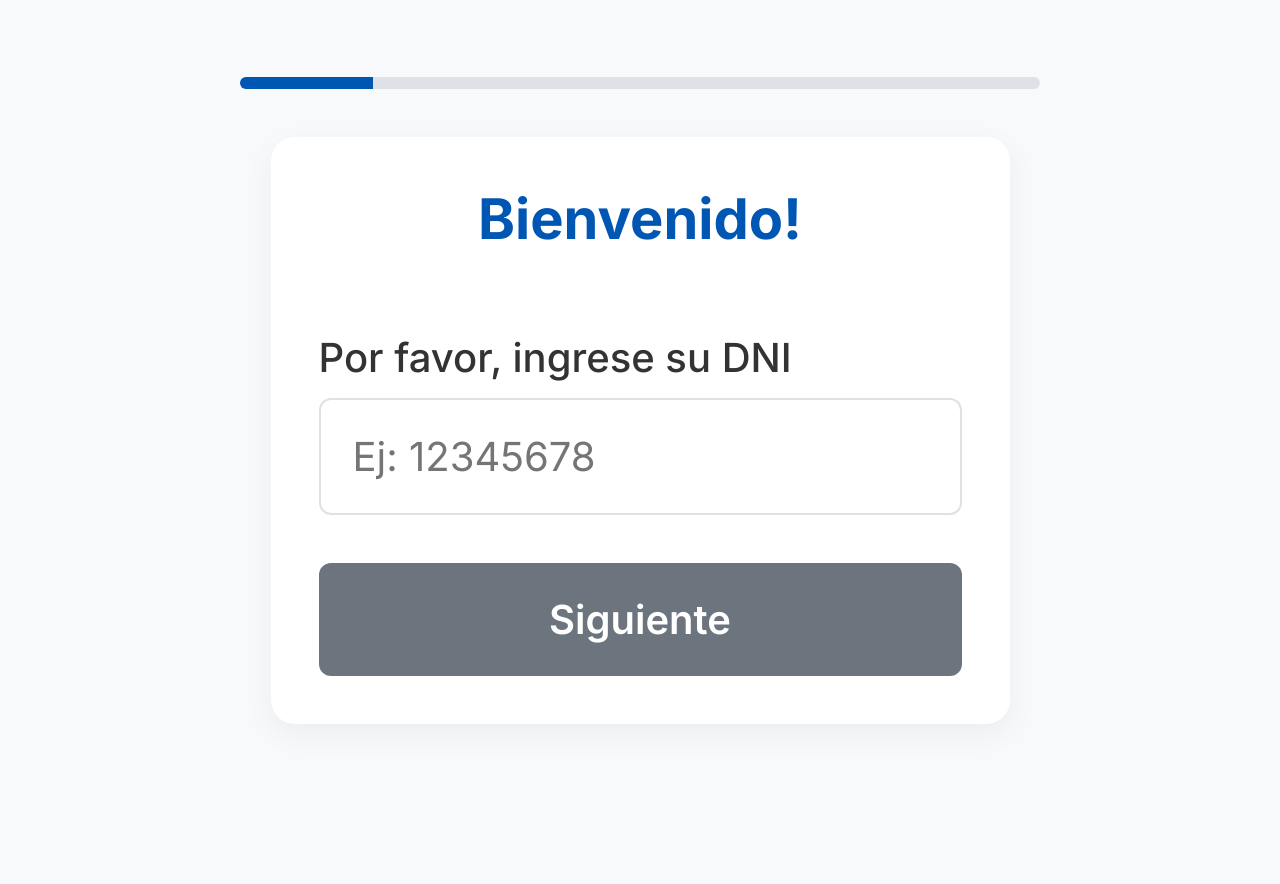
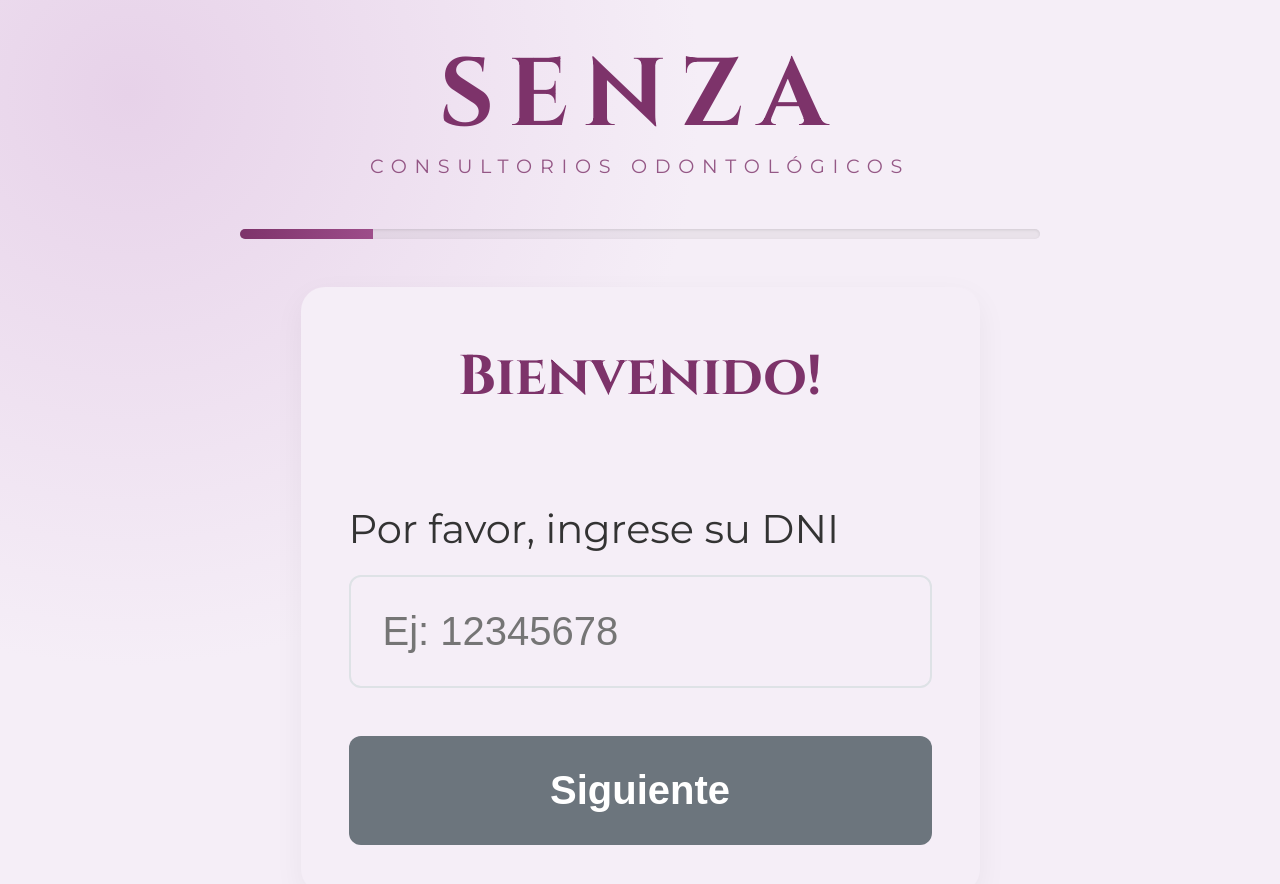
Before and after one commit to Gonzalo32/odonto-app, an Angular app: page /nuevo-paciente in a window 1280 px wide. Shown: the top 884 px of the page. Before the commit the page ends 800 px from the top, so only its background shows below. Built offline with nearby package versions, Linux system fonts and the light colour scheme.

Commit message:
confirmacion de datos7

```diff
--- a/src/app/features/patient-form/patient-form.component.html
+++ b/src/app/features/patient-form/patient-form.component.html
@@ -1,16 +1,11 @@
 <div class="totem-form-container">
-  <!-- Botón Volver (Esquina superior izquierda) -->
-  <button
-    *ngIf="patientFormService.currentStep() > 1"
-    class="btn-back-floating"
-    (click)="patientFormService.previousStep()"
-    aria-label="Volver atrás"
-  >
-    <svg viewBox="0 0 24 24" width="32" height="32" stroke="currentColor" stroke-width="2.5" fill="none" stroke-linecap="round" stroke-linejoin="round">
-      <line x1="19" y1="12" x2="5" y2="12"></line>
-      <polyline points="12 19 5 12 12 5"></polyline>
-    </svg>
-  </button>
+  <!-- Header Brandeado Tipográfico -->
+  <div class="brand-header">
+    <div class="brand-logo-text">
+      <span class="logo-main">SENZA</span>
+      <span class="logo-sub">CONSULTORIOS ODONTOLÓGICOS</span>
+    </div>
+  </div>
 
   <div class="progress-bar-wrapper">
     <div class="progress-indicator" [style.width.%]="(patientFormService.currentStep() / patientFormService.totalSteps()) * 100"></div>
--- a/src/app/features/patient-form/patient-form.component.scss
+++ b/src/app/features/patient-form/patient-form.component.scss
@@ -1,58 +1,77 @@
 .totem-form-container {
   width: 100vw;
-  height: 100vh;
+  min-height: 100vh; /* Permite que el contenedor crezca si el contenido es largo */
   display: flex;
   flex-direction: column;
-  justify-content: center;
+  justify-content: flex-start;
   align-items: center;
   position: relative;
+  background: radial-gradient(circle at 10% 10%, var(--primary-light) 0%, var(--bg-color) 40%);
+  padding: var(--spacing-lg) 2rem;
 }
 
-.btn-back-floating {
-  position: absolute;
-  top: 2rem;
-  left: 2rem;
-  width: 80px;
-  height: 80px;
-  border-radius: 50%;
-  border: none;
-  background: rgba(255, 255, 255, 0.7);
-  backdrop-filter: blur(10px);
-  -webkit-backdrop-filter: blur(10px);
+.brand-header {
+  margin-bottom: var(--spacing-lg);
+  text-align: center;
+  animation: fadeInDown 0.8s ease-out;
+}
+
+.brand-logo-text {
+  display: flex;
+  flex-direction: column;
+  align-items: center;
   color: var(--primary-color);
-  display: flex;
-  justify-content: center;
-  align-items: center;
-  cursor: pointer;
-  box-shadow: 0 8px 32px rgba(0, 0, 0, 0.1);
-  transition: all 0.3s ease;
-  z-index: 100;
 
-  &:active {
-    transform: scale(0.9) translateY(4px);
-    background: rgba(var(--primary-color-rgb, 0, 86, 179), 0.1);
+  .logo-main {
+    font-family: var(--font-family-title);
+    font-size: clamp(3rem, 10vw, 6rem); /* Escala fluidamente con el ancho */
+    line-height: 1;
+    letter-spacing: 0.15em;
+    font-weight: 700;
+  }
+
+  .logo-sub {
+    font-family: var(--font-family-body);
+    font-size: clamp(0.6rem, 2vw, 1.2rem);
+    letter-spacing: 0.4em;
+    font-weight: 400;
+    margin-top: 0.5rem;
+    opacity: 0.8;
   }
 }
 
 .progress-bar-wrapper {
   width: 100%;
   max-width: 800px;
-  height: 12px;
-  background-color: var(--border-color);
-  border-radius: 6px;
+  height: 10px;
+  background-color: rgba(0, 0, 0, 0.05);
+  border-radius: 5px;
   margin-bottom: var(--spacing-lg);
   overflow: hidden;
+  box-shadow: inset 0 1px 3px rgba(0,0,0,0.1);
 }
 
 .progress-indicator {
   height: 100%;
-  background-color: var(--primary-color);
+  background: linear-gradient(90deg, var(--primary-color), var(--secondary-color));
   transition: width 0.3s cubic-bezier(0.4, 0, 0.2, 1);
 }
 
 .step-container {
   width: 100%;
+  max-width: 1200px;
   display: flex;
   justify-content: center;
   padding: 0 2rem;
+  animation: fadeInUp 0.5s ease-out;
 }
+
+@keyframes fadeInDown {
+  from { opacity: 0; transform: translateY(-20px); }
+  to { opacity: 1; transform: translateY(0); }
+}
+
+@keyframes fadeInUp {
+  from { opacity: 0; transform: translateY(20px); }
+  to { opacity: 1; transform: translateY(0); }
+}
--- a/src/styles.scss
+++ b/src/styles.scss
@@ -1,24 +1,33 @@
 @import url('https://fonts.googleapis.com/css2?family=Inter:wght@400;500;600;700&display=swap');
+@import url('https://fonts.googleapis.com/css2?family=Cinzel:wght@400;700&family=Montserrat:wght@300;400;600;700&display=swap');
 @import './styles/variables';
 
 * {
   box-sizing: border-box;
   margin: 0;
   padding: 0;
-  font-family: 'Inter', sans-serif;
-  user-select: none; /* Previene la selección de texto en el tótem */
 }
 
 body {
-  background-color: var(--secondary-color);
+  font-family: var(--font-family-body);
+  background-color: var(--bg-color);
   color: var(--text-color);
   font-size: var(--font-size-base);
-  height: 100vh;
+  line-height: 1.5;
+  -webkit-font-smoothing: antialiased;
+  -moz-osx-font-smoothing: grayscale;
+  min-height: 100vh;
   width: 100vw;
-  overflow: hidden; /* Evita scroll no deseado en pantalla completa */
+  overflow-y: auto; /* Permite scroll si el contenido es largo */
   display: flex;
-  justify-content: center;
+  flex-direction: column; /* Cambiado a columna para mejor flujo vertical */
   align-items: center;
+}
+
+h1, h2, h3, .brand-title {
+  font-family: var(--font-family-title);
+  font-weight: 700;
+  color: var(--primary-color);
 }
 
 /* Touch Input Styles */
--- a/src/styles/_variables.scss
+++ b/src/styles/_variables.scss
@@ -1,13 +1,18 @@
 :root {
-  // Colors
-  --primary-color: #0056b3;
-  --primary-light: #4dabf5;
-  --secondary-color: #f8f9fa;
+  // SENZA Brand Colors
+  --primary-color: #7d336a;   /* Púrpura Senza */
+  --primary-dark: #4e1e3b;    /* Púrpura Acento */
+  --primary-light: #e7d2e9;   /* Lavanda Suave */
+  --secondary-color: #9d4d8a; /* Púrpura Medio */
+  --bg-color: #f5eef7;        /* Fondo claro lavanda */
   --text-color: #333333;
   --text-light: #6c757d;
   --error-color: #dc3545;
   --border-color: #dee2e6;
-  --bg-color: #ffffff;
+
+  // SENZA Typography
+  --font-family-title: 'Cinzel', serif;
+  --font-family-body: 'Montserrat', sans-serif;
 
   // Font sizes for Touch Interface (Totem)
   --font-size-base: 1.5rem;
```
Also changed, not shown: public/images/logo-senza.jpeg (added).
